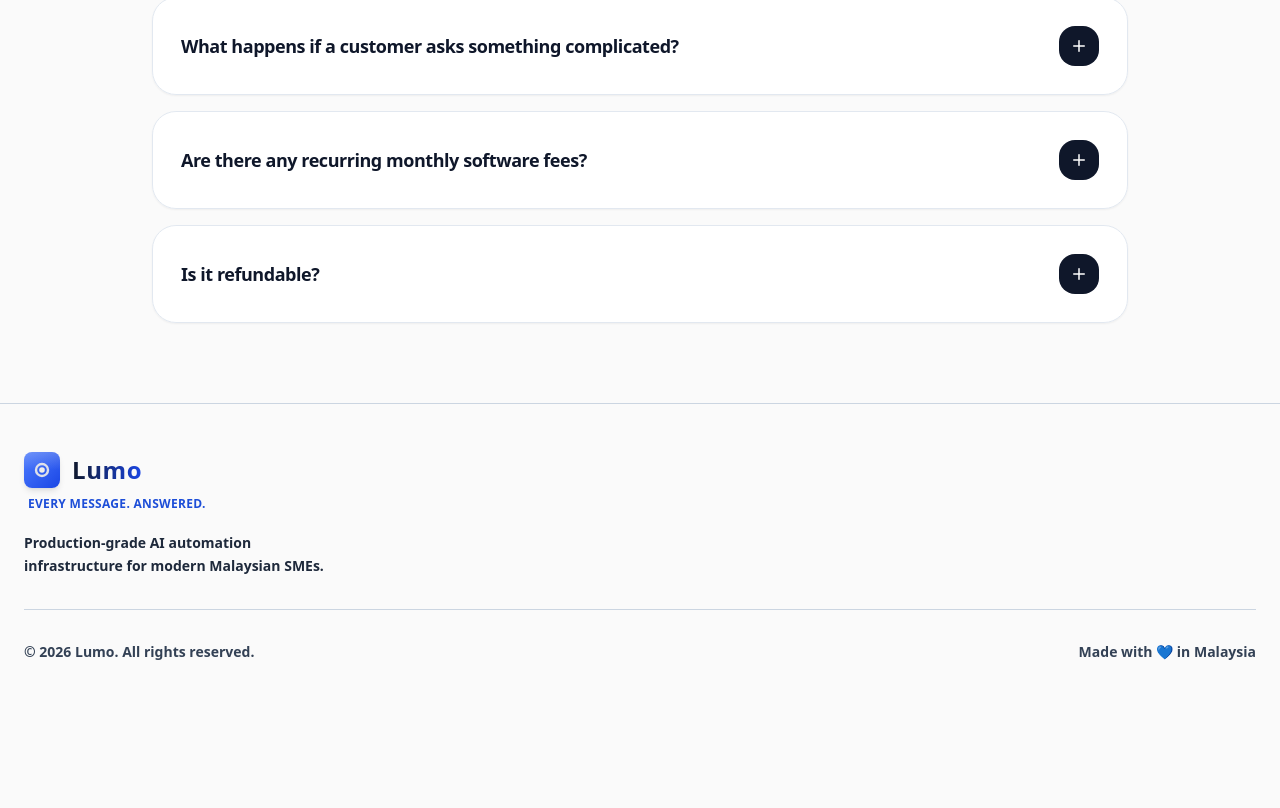
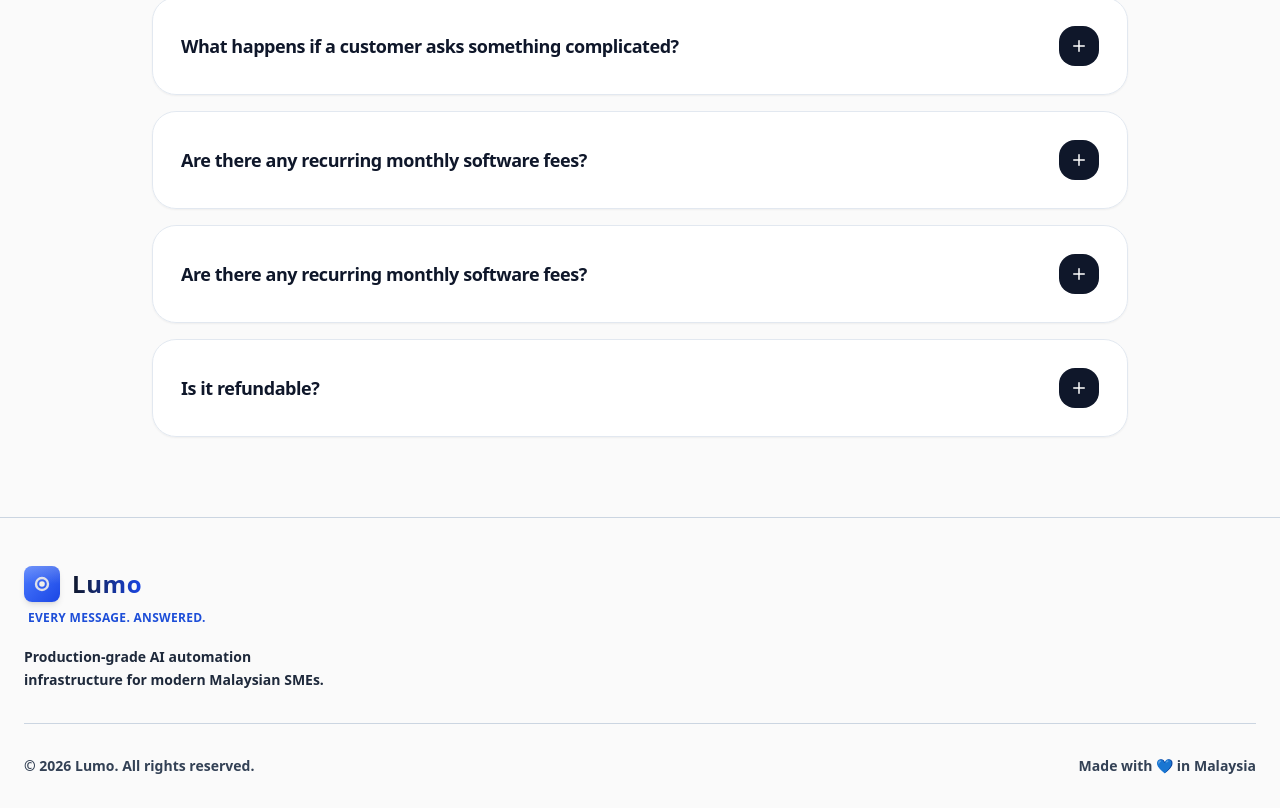
Before and after one commit to jeffthecool9/lumo3.0, a React (Vite) app: page / in a window 1280 px wide. Shown: the part 5353-6161 px from the top of the page. Before the commit the page ends 6047 px from the top, so only its background shows below. Built offline with nearby package versions, Linux system fonts and the light colour scheme; the HTML template or start-up script is replaced by a standard one.

Commit message:
Update FAQ.tsx

```diff
--- a/src/components/FAQ.tsx
+++ b/src/components/FAQ.tsx
@@ -28,11 +28,15 @@ const faqs: FAQItem[] = [
     answer:
       "Yes — there is a recurring monthly fee for ongoing system maintenance and support.",
   },
-  {
-    question: "Is it refundable?",
-    answer:
-      "Setup fees are non-refundable. You can cancel the monthly recurring fee anytime. Your flows remain usable, but changes/support stop after cancellation.",
-  },
+ {
+  question: "Are there any recurring monthly software fees?",
+  answer: "Yes, there is a recurring monthly fee for system maintenance & management fee for fixing heavy issues."
+},
+{
+  question: "Is it refundable?",
+  answer: "No. You can cancel the subscription recurring fee only. You are still able to access with the flow for a lifetime, but without any assistance in changing the setups."
+}
+
 ];
 
 export function FAQ() {
```
